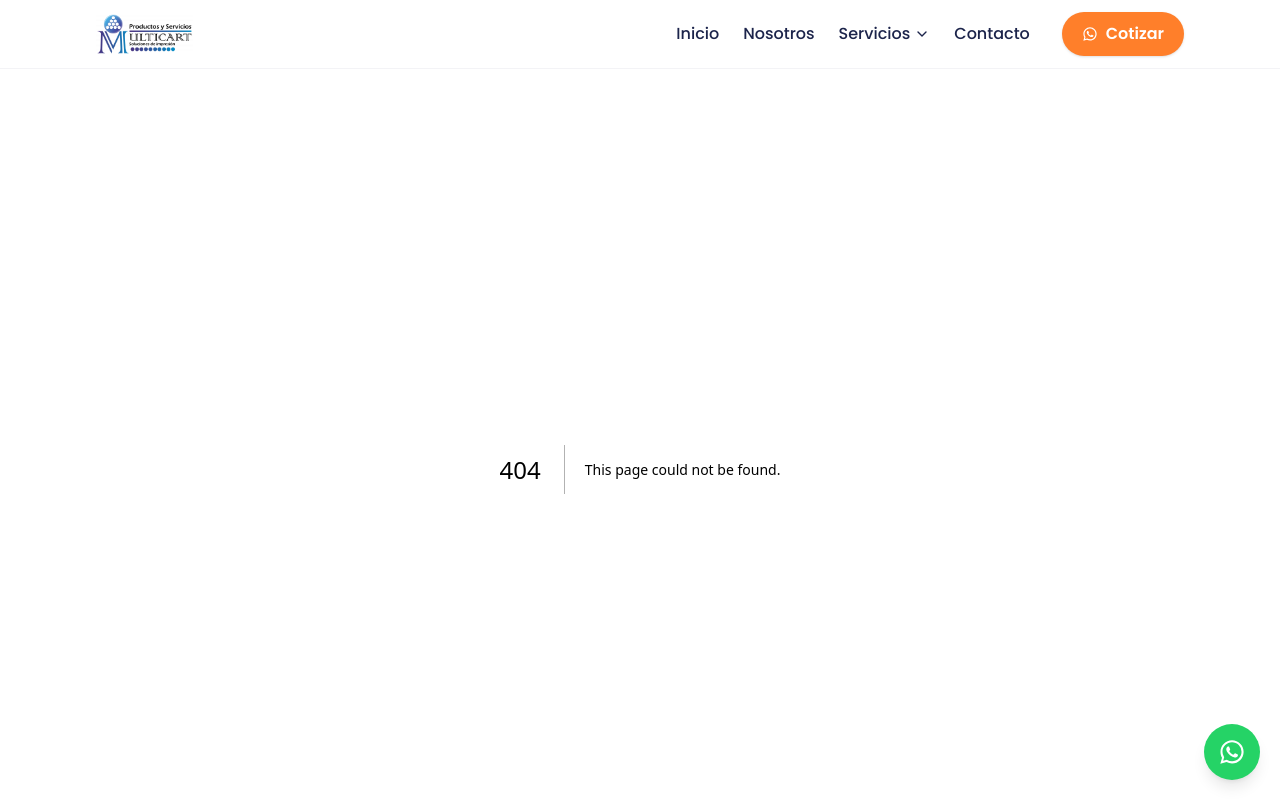
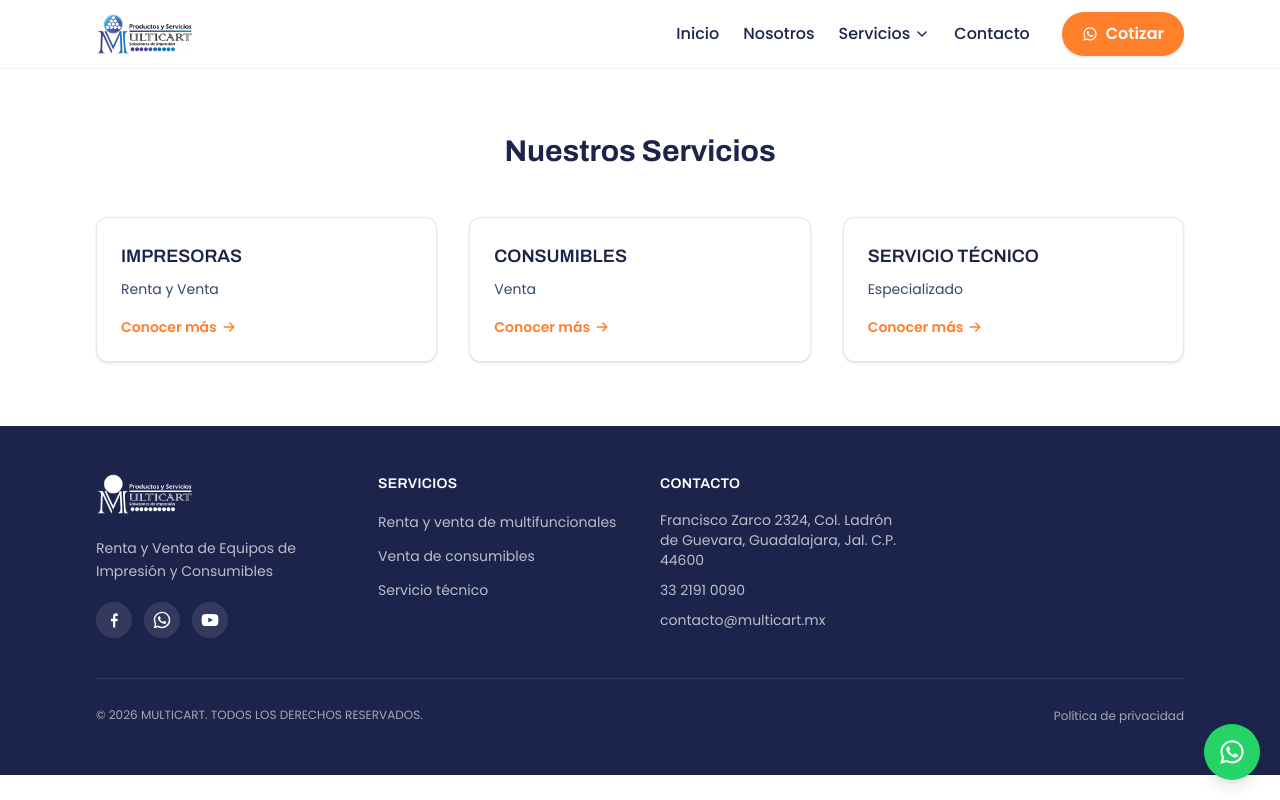
Before and after one commit to axeldelat/multicart, a Next.js app: page /servicios in a window 1280 px wide. Before the commit this address had no page. Shown: the top 800 px of the page. Built offline with nearby package versions, Linux system fonts and the light colour scheme.

Commit message:
feat: servicios hub page

```diff
--- /dev/null
+++ b/app/servicios/page.tsx
@@ -0,0 +1,13 @@
+import { getPage, getSite } from "@/lib/content";
+import { buildMetadata } from "@/lib/seo";
+import SectionRenderer from "@/components/SectionRenderer";
+
+export async function generateMetadata() {
+  const { seo } = await getPage("servicios");
+  return buildMetadata(seo);
+}
+
+export default async function Page() {
+  const { sections } = await getPage("servicios");
+  return <SectionRenderer sections={sections} site={getSite()} />;
+}
--- /dev/null
+++ b/content/servicios.json
@@ -0,0 +1,30 @@
+{
+  "seo": {
+    "title": "Servicios - Multicart",
+    "description": "Renta, venta de impresoras y consumibles. Servicio técnico especializado en Guadalajara.",
+    "canonical": "/servicios"
+  },
+  "sections": [
+    {
+      "type": "servicesGrid",
+      "heading": "Nuestros Servicios",
+      "cards": [
+        {
+          "title": "IMPRESORAS",
+          "description": "Renta y Venta",
+          "href": "/servicios/renta-y-venta-de-multifuncionales"
+        },
+        {
+          "title": "CONSUMIBLES",
+          "description": "Venta",
+          "href": "/servicios/venta-de-consumibles"
+        },
+        {
+          "title": "SERVICIO TÉCNICO",
+          "description": "Especializado",
+          "href": "/servicios/servicio-tecnico"
+        }
+      ]
+    }
+  ]
+}
```
